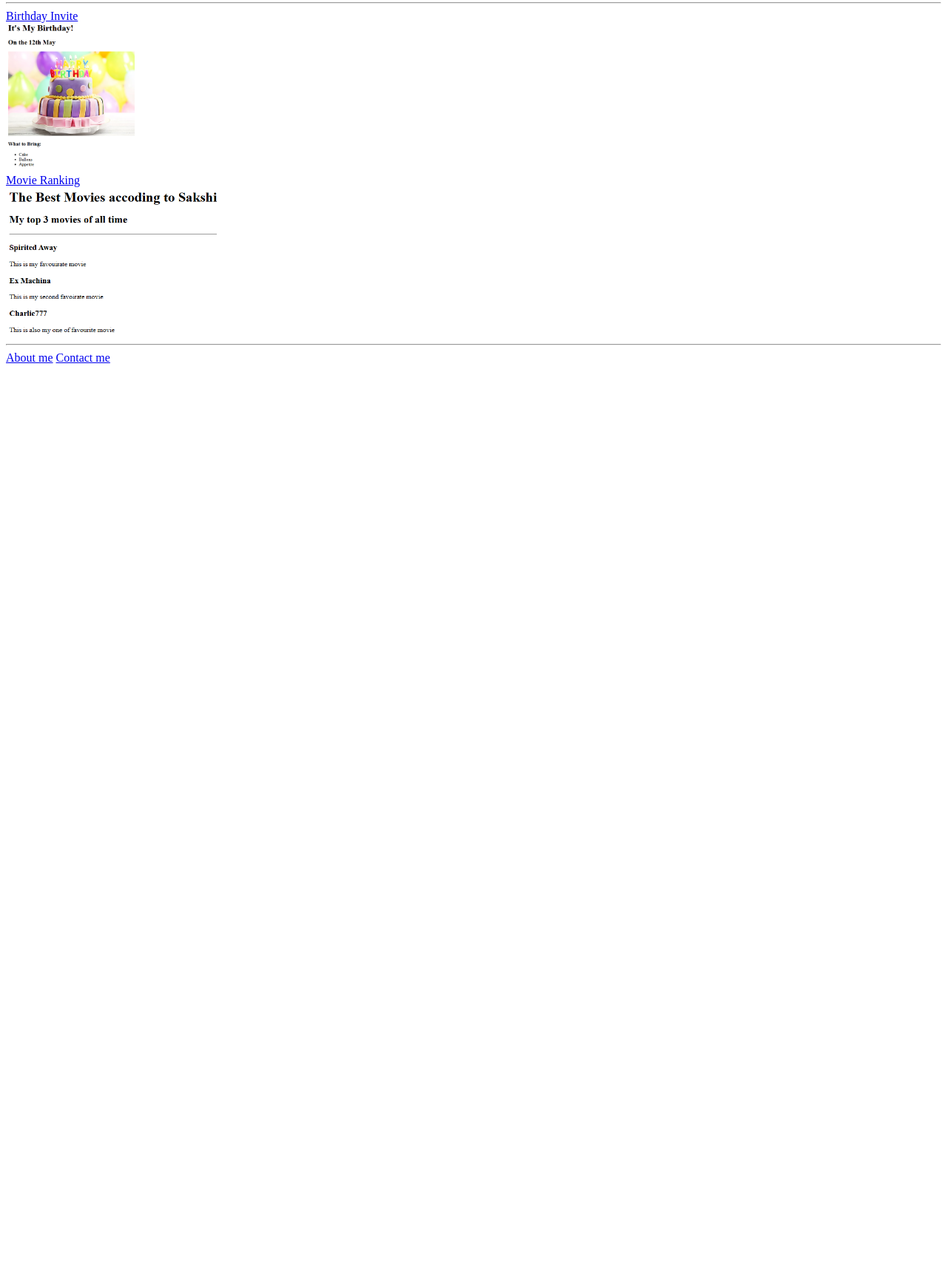
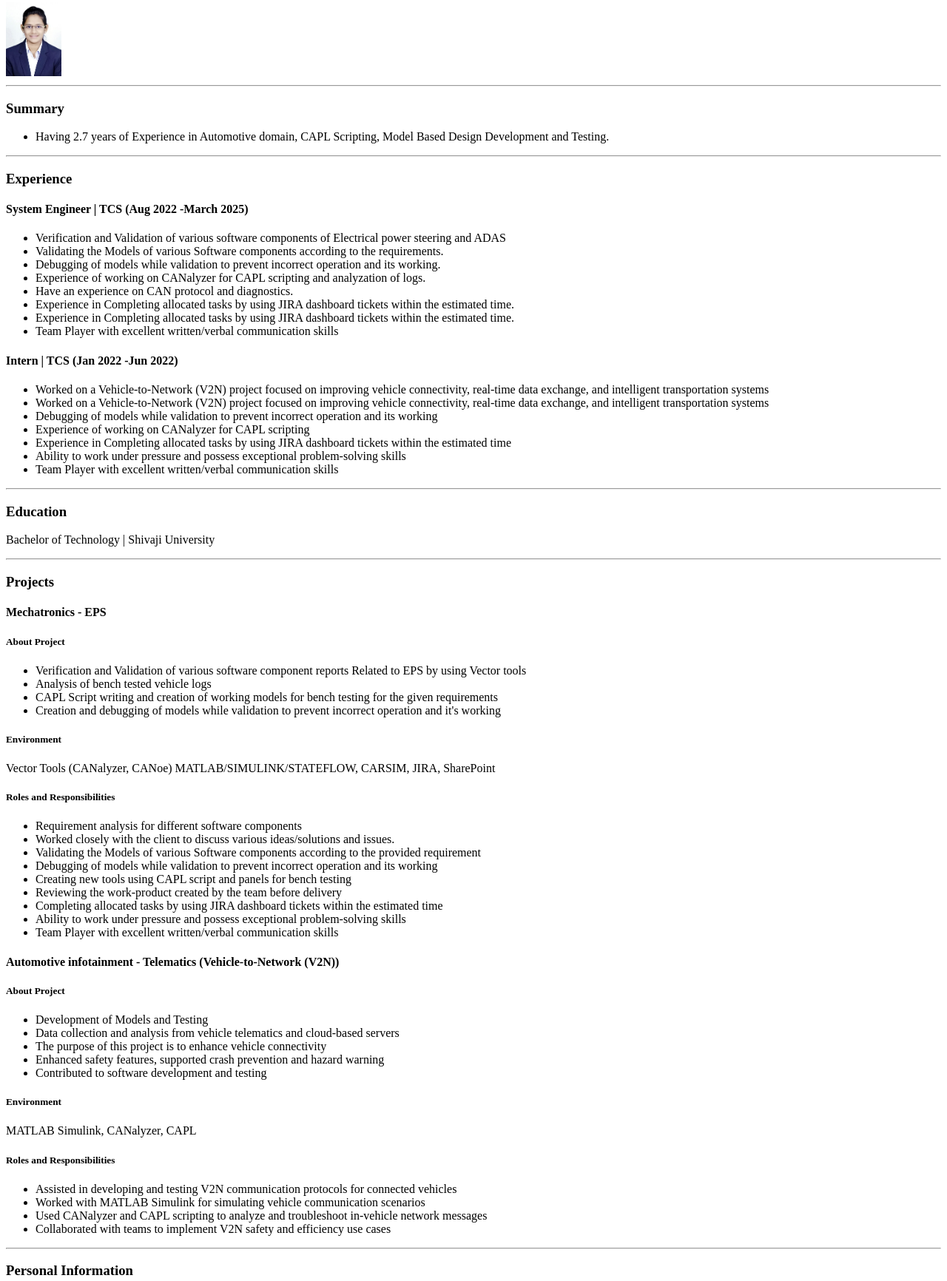
Before and after one commit to Sakshi-02-tech/Html-Portfolio, a plain HTML site: page index.html in a window 1280 px wide. Shown: the part 124-1856 px from the top of the page at 74% size. Before the commit the page ends 800 px from the top, so only its background shows below. Drawn offline with Linux system fonts and the light colour scheme.

Commit message:
Add files via upload

```diff
--- a/index.html
+++ b/index.html
@@ -1,39 +1,109 @@
-<!-- TODO 1: Create the HTML Boilerplate -->
 <!DOCTYPE html>
 <html lang="en">
 <head>
     <meta charset="UTF-8">
     <meta name="viewport" content="width=device-width, initial-scale=1.0">
-    <title>Portfolio Project</title>
+    <title>My Resume</title>
 </head>
 <body>
-    <h1>Sakshi's Portfolio</h1>
-    <h2>I am a Web Developer</h2>
+
+    <h1>Sakshi Samir Dhole</h1>
+    <h2>System Engineer</h2>
+    <img src="./Image1.jfif" alt="Profile Photo" height="100">
     <hr>
-    <a href="./public/birthday-invite.html" target="_blank">Birthday Invite</a><br>
-    <img src="./assets/images/Birthday Invite.png" alt="Birthday Invite" height="200"><br>
-    <a href="./public/movie-ranking.html" target="_blank">Movie Ranking</a><br>
-    <img src="./assets/images/Movie Ranking.png" alt="Movie Ranking" height="200">
+    <h3>Summary</h3>
+    <ul>
+        <li>Having 2.7 years of Experience in Automotive domain, CAPL Scripting, Model Based Design Development and Testing.</li>
+    </ul>
     <hr>
-    <a href="./public/about.html" target="_blank">About me</a>
-    <a href="./public/contact.html" target="_blank">Contact me</a>
+    <h3>Experience</h3>
+    <h4>System Engineer | TCS (Aug 2022 -March 2025)</h4>
+    <ul>
+        <li>Verification and Validation of various software components of Electrical power steering and ADAS </li>
+        <li>Validating the Models of various Software components according to the requirements.</li>
+        <li>Debugging of models while validation to prevent incorrect operation and its working.</li>
+        <li>Experience of working on CANalyzer for CAPL scripting and analyzation of logs.</li>
+        <li>Have an experience on CAN protocol and diagnostics.</li>
+        <li>Experience in Completing allocated tasks by using JIRA dashboard tickets within the estimated time.</li>
+        <li>Experience in Completing allocated tasks by using JIRA dashboard tickets within the estimated time.</li>
+        <li>Team Player with excellent written/verbal communication skills</li>
+    </ul>
+    <h4>Intern | TCS (Jan 2022 -Jun 2022)</h4>
+    <ul>
+        <li>Worked on a Vehicle-to-Network (V2N) project focused on improving vehicle connectivity, real-time data exchange, and intelligent transportation systems</li>
+        <li>Worked on a Vehicle-to-Network (V2N) project focused on improving vehicle connectivity, real-time data exchange, and intelligent transportation systems</li>
+        <li>Debugging of models while validation to prevent incorrect operation and its working</li>
+        <li>Experience of working on CANalyzer for CAPL scripting</li>
+        <li>Experience in Completing allocated tasks by using JIRA dashboard tickets within the estimated time</li>
+        <li>Ability to work under pressure and possess exceptional problem-solving skills</li>
+        <li>Team Player with excellent written/verbal communication skills</li>
+    </ul>
+    <hr>
+    <h3>Education</h3>
+    <p>Bachelor of Technology | Shivaji University</p>
+    <hr>
+    <h3>Projects</h3>
+    <h4>Mechatronics - EPS</h4>
+    <h5>About Project</h5>
+    <ul>
+        <li>Verification and Validation of various software component reports Related to EPS by using Vector tools</li>
+        <li>Analysis of bench tested vehicle logs </li>
+        <li>CAPL Script writing and creation of working models for bench testing for the given requirements</li>
+        <li>Creation and debugging of models while validation to prevent incorrect operation and it's working</li>
+    </ul>
+    <h5>Environment</h5>
+    <p>Vector Tools (CANalyzer, CANoe) MATLAB/SIMULINK/STATEFLOW, CARSIM, JIRA, SharePoint</p>
+    <h5>Roles and Responsibilities</h5>
+    <ul>
+        <li>Requirement analysis for different software components</li>
+        <li>Worked closely with the client to discuss various ideas/solutions and issues.</li>
+        <li>Validating the Models of various Software components according to the provided requirement</li>
+        <li>Debugging of models while validation to prevent incorrect operation and its working</li>
+        <li> Creating new tools using CAPL script and panels for bench testing</li>
+        <li>Reviewing the work-product created by the team before delivery</li>
+        <li> Completing allocated tasks by using JIRA dashboard tickets within the estimated time</li>
+        <li>Ability to work under pressure and possess exceptional problem-solving skills</li>
+        <li>Team Player with excellent written/verbal communication skills</li>
+    </ul>
+    <h4>  Automotive infotainment - Telematics (Vehicle-to-Network (V2N)) </h4>
+    <h5>About Project</h5>
+    <ul>
+        <li>Development of Models and Testing</li>
+        <li>Data collection and analysis from vehicle telematics and cloud-based servers</li>
+        <li>The purpose of this project is to enhance vehicle connectivity</li>
+        <li>Enhanced safety features, supported crash prevention and hazard warning</li>
+        <li>Contributed to software development and testing </li>
+    </ul>
+    <h5>Environment</h5>
+    <p>MATLAB Simulink, CANalyzer, CAPL</p>
+    <h5>Roles and Responsibilities</h5>
+    <ul>
+        <li>Assisted in developing and testing V2N communication protocols for connected vehicles</li>
+        <li>Worked with MATLAB Simulink for simulating vehicle communication scenarios</li>
+        <li>Used CANalyzer and CAPL scripting to analyze and troubleshoot in-vehicle network messages</li>
+        <li>Collaborated with teams to implement V2N safety and efficiency use cases</li>
+    </ul>
+    <hr>
+    <h3>Personal Information </h3>
+    <p>
+        Date of Birth : 02 Dec 2000 <br>
+        Language Proficiency : English, Hindi, Marathi. <br>
+        Nationality : Indian. <br>
+        Marital Status : Married. <br>
+    </p>
+    <hr>
+    <h3>Declaration</h3>
+    <p>
+        I hereby declare that above-mentioned information is correct, up to
+my knowledge and I bear the responsibility for the correctness of the
+above-mentioned particulars.
+    </p>
 
+    <h6>Place</h6>
+    <h6>Date</h6>
+    <h6>Signature</h6>
 
 
 
 </body>
 </html>
-
-<!-- TODO 2: Add Your previous projects' HTML into the public folder -->
-
-<!-- TODO 3: Take screenshots of your project previews and add the images to the images folder -->
-
-<!-- TODO 4: Add titles/subtitles etc. -->
-
-<!-- TODO 5: Add a link to the project pages -->
-
-<!-- TODO 6: Add images to show the project previews
-HINT for TODO 6: You can use the height attribute set to 200 to make the image smaller:
-https://developer.mozilla.org/en-US/docs/Web/HTML/Element/img#attr-height -->
-
-<!-- TODO 7: Add the Contact Me and About Me page links -->
```
Also changed, not shown: Image1.jfif (added). Lines whose indentation alone changed are shown as unchanged.
